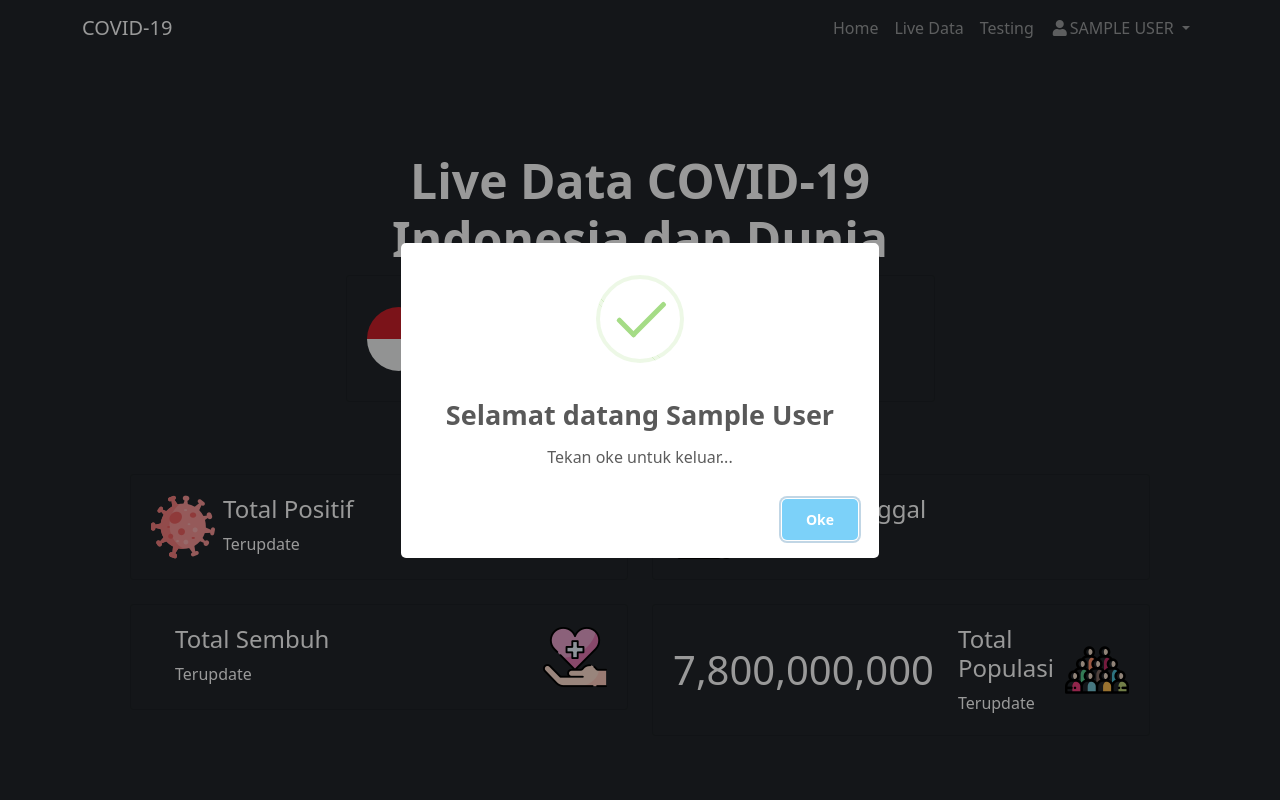
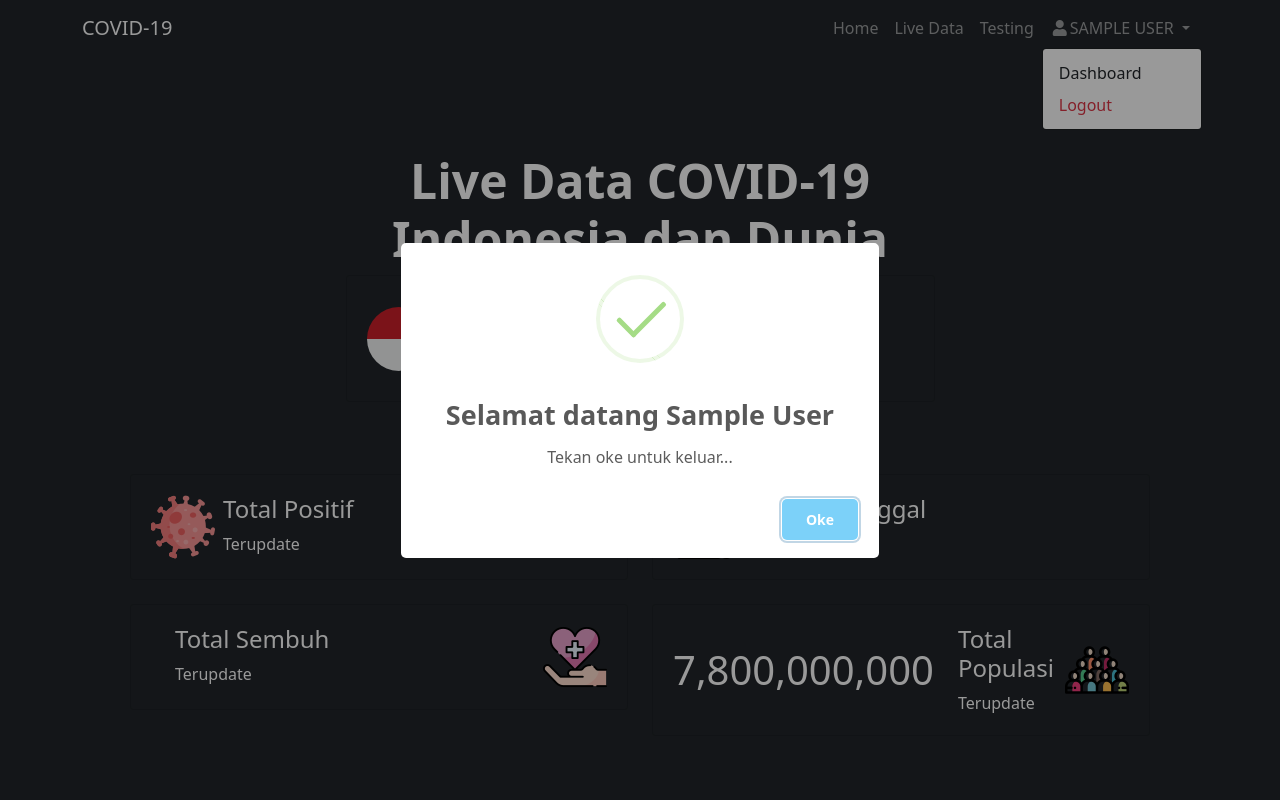
Before and after one commit to andyrhman/covid19, a PHP site: page /covid19/index.php in a window 1280 px wide, with the pointer over the restyled element. Run offline with PHP 8.4, Linux system fonts and the light colour scheme; the visitor is signed in with stand-in values (Sample User, id 1); data that the repository does not hold is empty.

Commit message:
Update header.php

```diff
--- a/app/include/header.php
+++ b/app/include/header.php
@@ -18,7 +18,12 @@
     <!-- Core theme CSS (includes Bootstrap)-->
     <link href="css/styles.css" rel="stylesheet" />
     <link href="css/slider.css" rel="stylesheet" />
-
+    <style>
+    .dropdown:hover .dropdown-menu {
+        display: block;
+        margin-top: 0; // remove the gap so it doesn't close
+    }
+    </style>
 </head>
     <body class="d-flex flex-column h-100">
         <main class="flex-shrink-0">
```
